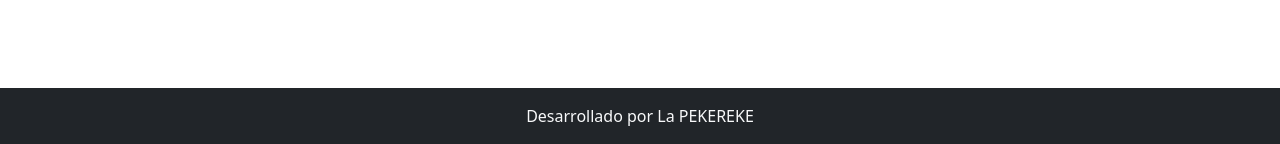
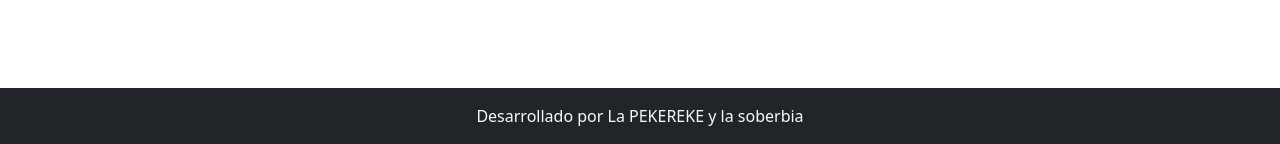
Before and after one commit to JbAntrax57/CRUDHotel, a PHP site: page /index.php in a window 1280 px wide. Shown: the part 656-800 px from the top of the page. Run offline with PHP 8.4, Linux system fonts and the light colour scheme; data comes from the database, SQL or seed files in the repository.

Commit message:
cambio primo 3.1416

```diff
--- a/template/footer.php
+++ b/template/footer.php
@@ -1,7 +1,7 @@
 <footer class="container-fluid bg-dark fixed-bottom">
         <div class="row">
             <div class="col-md text-light text-center py-3">
-                Desarrollado por La PEKEREKE
+                Desarrollado por La PEKEREKE y la soberbia
             </div>
         </div>
     </footer>
```
